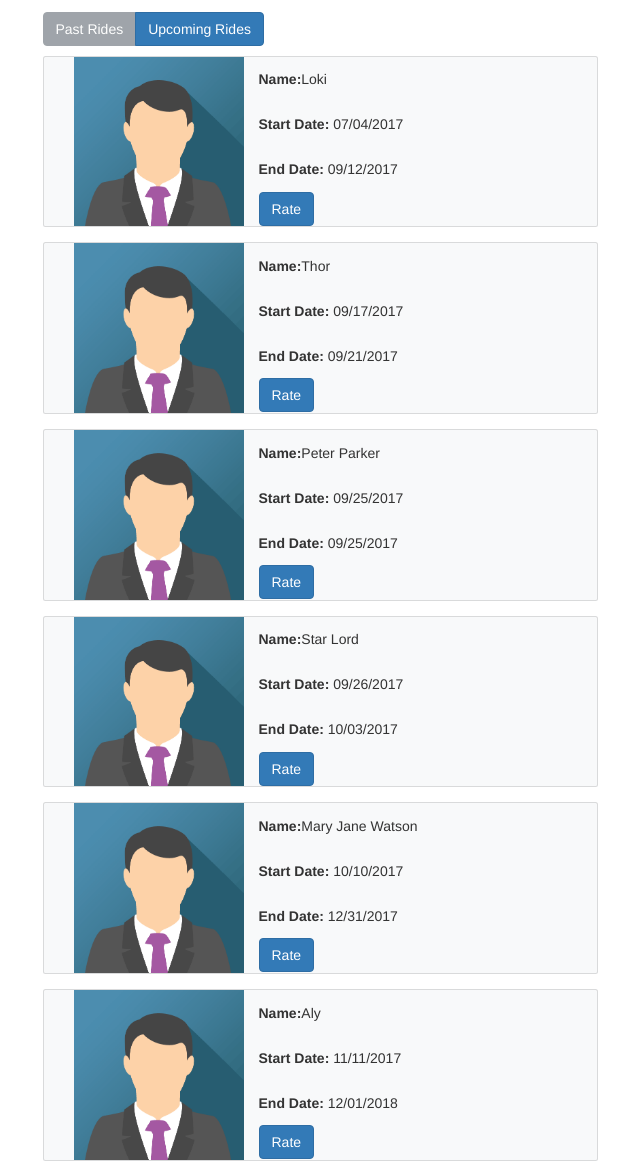
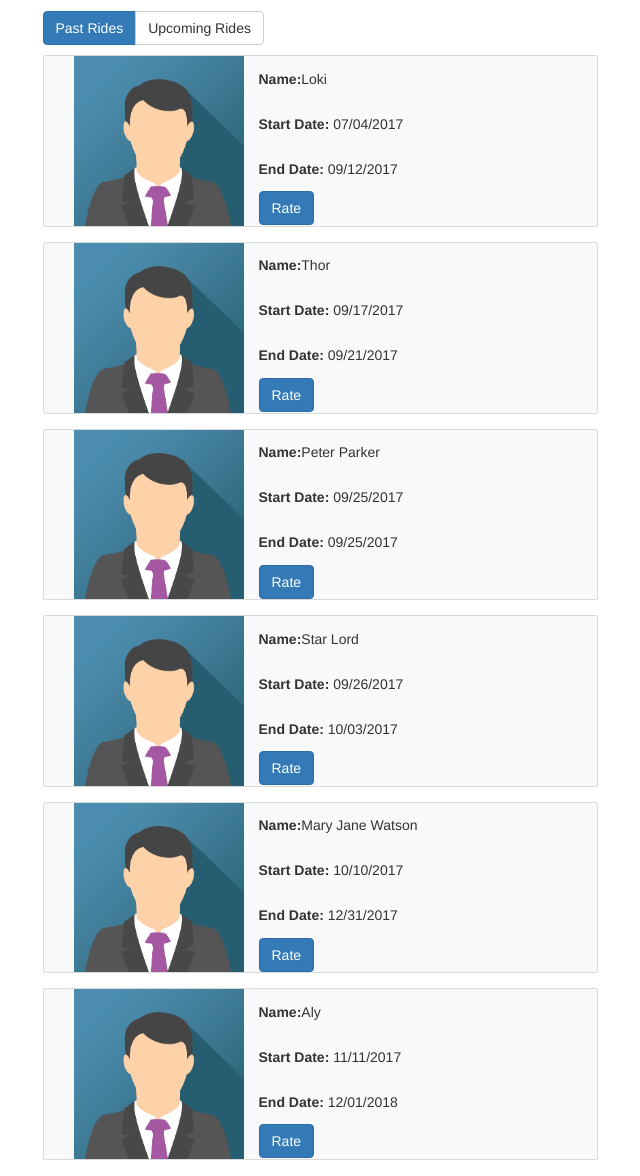
Before and after one commit to tejasparab1994/TravelMate, a Django app: page /myride/ in a window 1280 px wide; the page is wider, and only the part inside the window is pictured. Shown: the part 134-1310 px from the top of that part, without its empty margins (320-960 px from the left). Run offline with Django 3.2, Linux system fonts and the light colour scheme; some libraries are stand-ins or nearby versions.

Commit message:
Update index.html

```diff
--- a/myride/templates/myride/index.html
+++ b/myride/templates/myride/index.html
@@ -64,18 +64,13 @@
 
 
 <div class="container">
-  <div class="intro_text white-text div_zindex">
-    <h1>Welcome to TravelMate</h1>
-    <h4>Ride Sharing Application</h4>
-    {% csrf_token %}
 
-  </div>
-  <div class="ride_details">
+  <div class="ride_details" style="padding-top:8%">
     <h3 style="color:#000;text-align: center;">Your Past Rides</h3>
 
     <div class="btn-group btn-group-toggle", style="padding-bottom:10px;">
-      <button type="button" class="btn btn-secondary" disabled>Past Rides</button>
-      <a href="upcoming" class="btn btn-primary offset-3">Upcoming Rides</a>
+      <button type="button" class="btn btn-primary">Past Rides</button>
+      <a href="upcoming" class="btn btn-default offset-3">Upcoming Rides</a>
     </div>
 
     <!-- <div class="card bg-light col-md-2">
```
